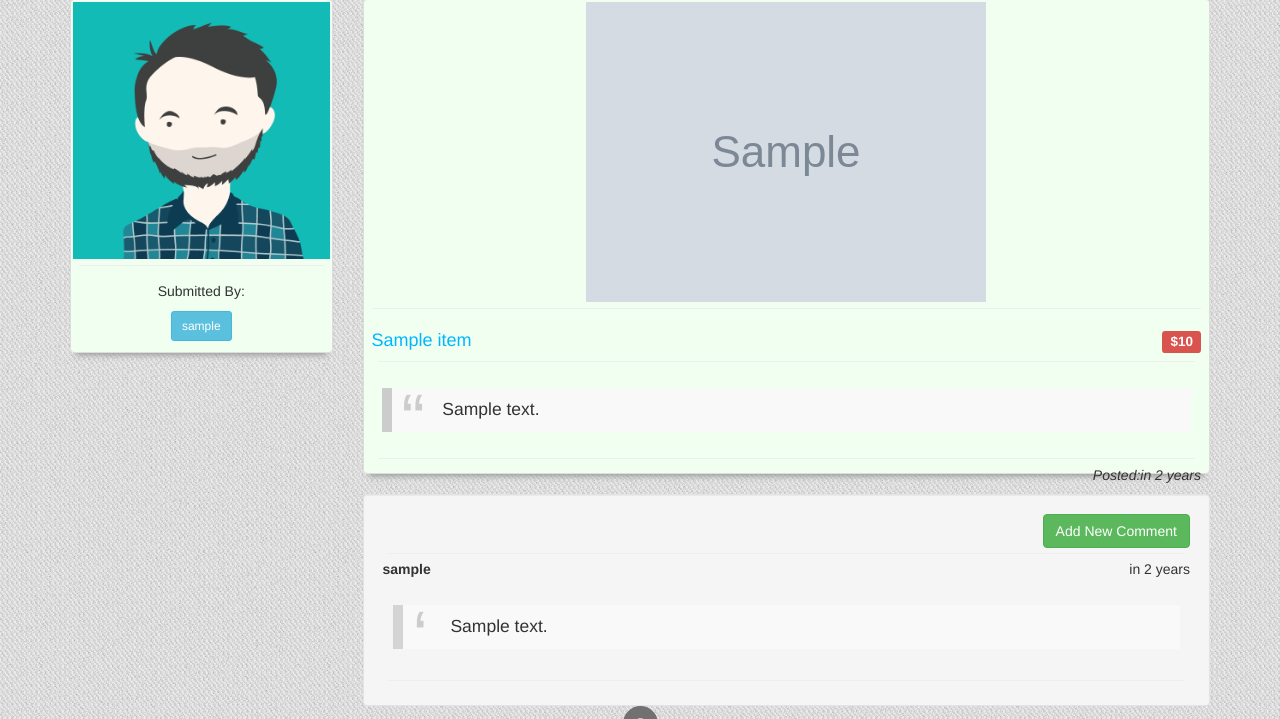
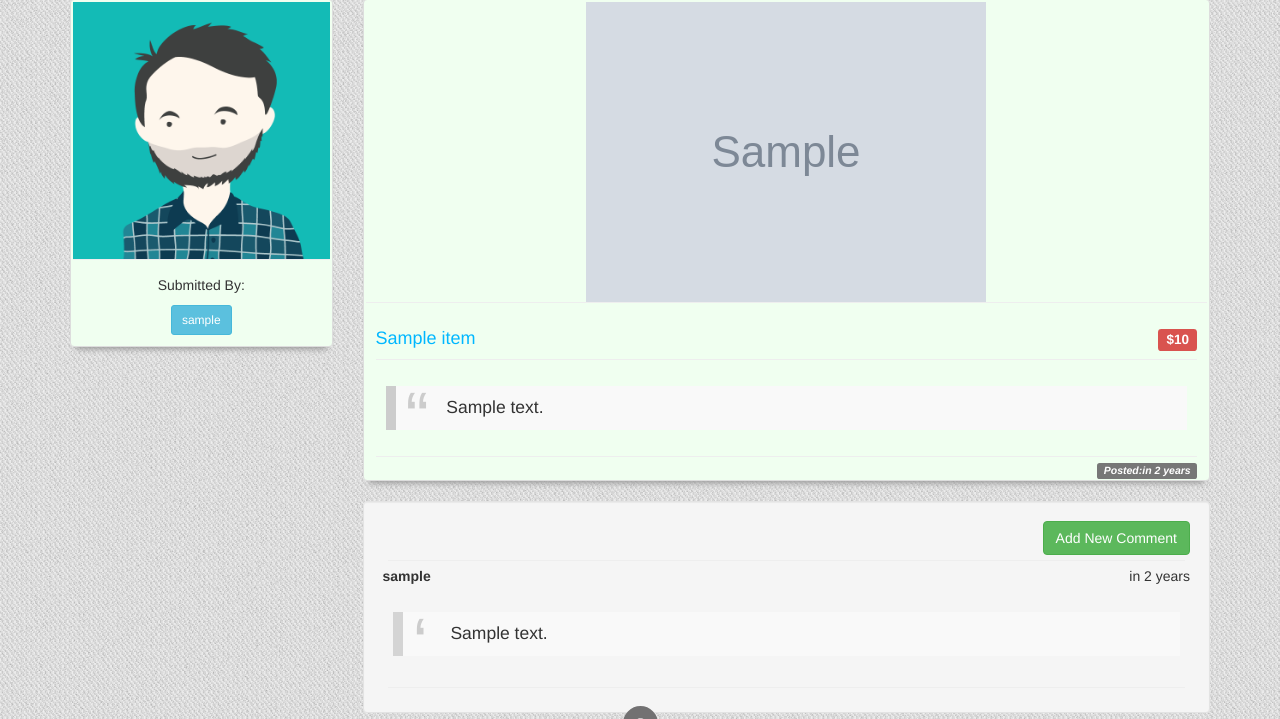
Before and after one commit to Lic128/e-commerce-v2, a Node server app: page /items/600000000000000000000001 in a window 1280 px wide. Shown: the part 73-792 px from the top of the page. Run offline with Node 20, Linux system fonts and the light colour scheme; tables that the repository leaves empty hold one stand-in row (values such as "Sample post"); grey boxes marked "Sample" are stand-in pictures; some libraries are stand-ins or nearby versions.

Commit message:
css-update

```diff
--- a/public/stylesheets/style.css
+++ b/public/stylesheets/style.css
@@ -26,10 +26,13 @@ a {
   box-shadow: 0 8px 6px -6px #999;
 }
 .thumbnail hr{
-  margin: 6px;
+  margin-top: 0px;
+  margin-bottom: 6px;
 }
+
 .thumbnail .caption-full {
-  padding: 6px;
+  padding: 10px;
+  margin-bottom: 5px;
 }
 .navbar-brand{
   font-family: Satisfy, cursive;
--- a/routes/index.js
+++ b/routes/index.js
@@ -74,7 +74,7 @@ router.post("/login", passport.authenticate("local",
 router.get("/logout", (req, res)=>{
     req.logout();
     req.flash("success", "See you next time!");
-    res.redirect("/items");
+    res.redirect("back");
 });
 
 /**Reset Password Route**/
--- a/views/items/show.ejs
+++ b/views/items/show.ejs
@@ -22,9 +22,12 @@
                     <hr>
                     <blockquote><%= item.description %></blockquote>
                     <hr>
-                    <span class="pull-right">
+                    <span class="pull-right label label-default">
                         <em>Posted:<%= moment(item.createdAt).fromNow()%></em>
                     </span>
+                    <form>
+
+                    </form>
                     <% if(currentUser && item.author.id.equals(currentUser._id)){ %>
                     <a class="btn btn-xs btn-warning" href="/items/<%= item._id %>/edit">Edit</a>
                     <form id="delete-form" action="/items/<%= item._id %>?_method=DELETE" method="POST">
```
